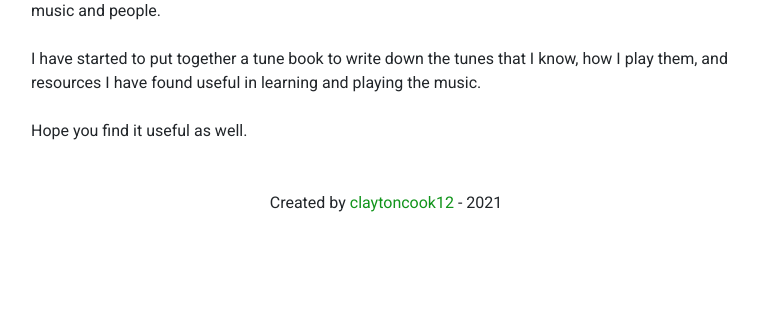
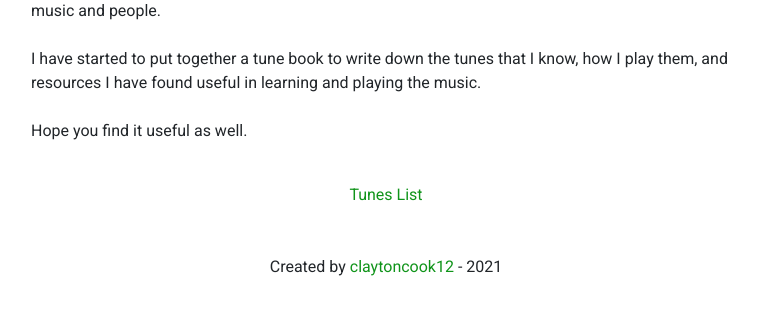
Before and after one commit to claytoncook12/ClaytonCookWebsite, a Django app: page /music/ in a window 1280 px wide. Shown: the part 206-521 px from the top of the page, without its empty margins (254-1012 px from the left). Run offline with Django 3.2, Linux system fonts and the light colour scheme; some libraries are stand-ins or nearby versions.

Commit message:
update urls and associated links

```diff
--- a/DjangoApp/core/urls.py
+++ b/DjangoApp/core/urls.py
@@ -16,7 +16,7 @@ Including another URLconf
 from django.contrib import admin
 from django.urls import path, include
 
-app_name = 'core'
+
 urlpatterns = [
     path('admin/', admin.site.urls),
     path('', include('main.urls', namespace='main')),
--- a/DjangoApp/main/urls.py
+++ b/DjangoApp/main/urls.py
@@ -1,7 +1,7 @@
 from django.urls import path
 from main import views
 
-app_name = 'tunes'
+app_name = 'main'
 urlpatterns = [
     path('', views.home, name='home'),
     path('music/', views.music_home, name='music_home'),
--- a/DjangoApp/templates/music_home.html
+++ b/DjangoApp/templates/music_home.html
@@ -21,5 +21,13 @@
     and playing the music.
     <br><br>
     Hope you find it useful as well.
+    <br><br>
+    <div
+        style="text-align: center;"
+    >
+        <a href="{% url 'tunes:list' %}">
+            Tunes List
+        </a>
+    </div>
 </p>
 {% endblock %}
--- a/DjangoApp/tunes/urls.py
+++ b/DjangoApp/tunes/urls.py
@@ -3,6 +3,6 @@ from tunes import views
 
 app_name = 'tunes'
 urlpatterns = [
-    path('list/', views.tunes_list, name='tunes_list'),
+    path('list/', views.list, name='list'),
     path('<int:pk>/', views.detail, name='detail'),
 ]
--- a/DjangoApp/tunes/views.py
+++ b/DjangoApp/tunes/views.py
@@ -3,13 +3,13 @@ from django.shortcuts import get_object_or_404, render
 from .models import Tune, ABCTune
 
 
-def tunes_list(request):
+def list(request):
 
     context = {
         "value1": "value1",
     }
 
-    return render(request, "tunes/tunes_list.html", context)
+    return render(request, "tunes/list.html", context)
 
 
 def detail(request, pk):
```
Also changed, not shown: DjangoApp/tunes/tests/test_tunes_views.py (+3 -3 lines), DjangoApp/templates/tunes/list.html (renamed from DjangoApp/templates/tunes/tunes_list.html).
